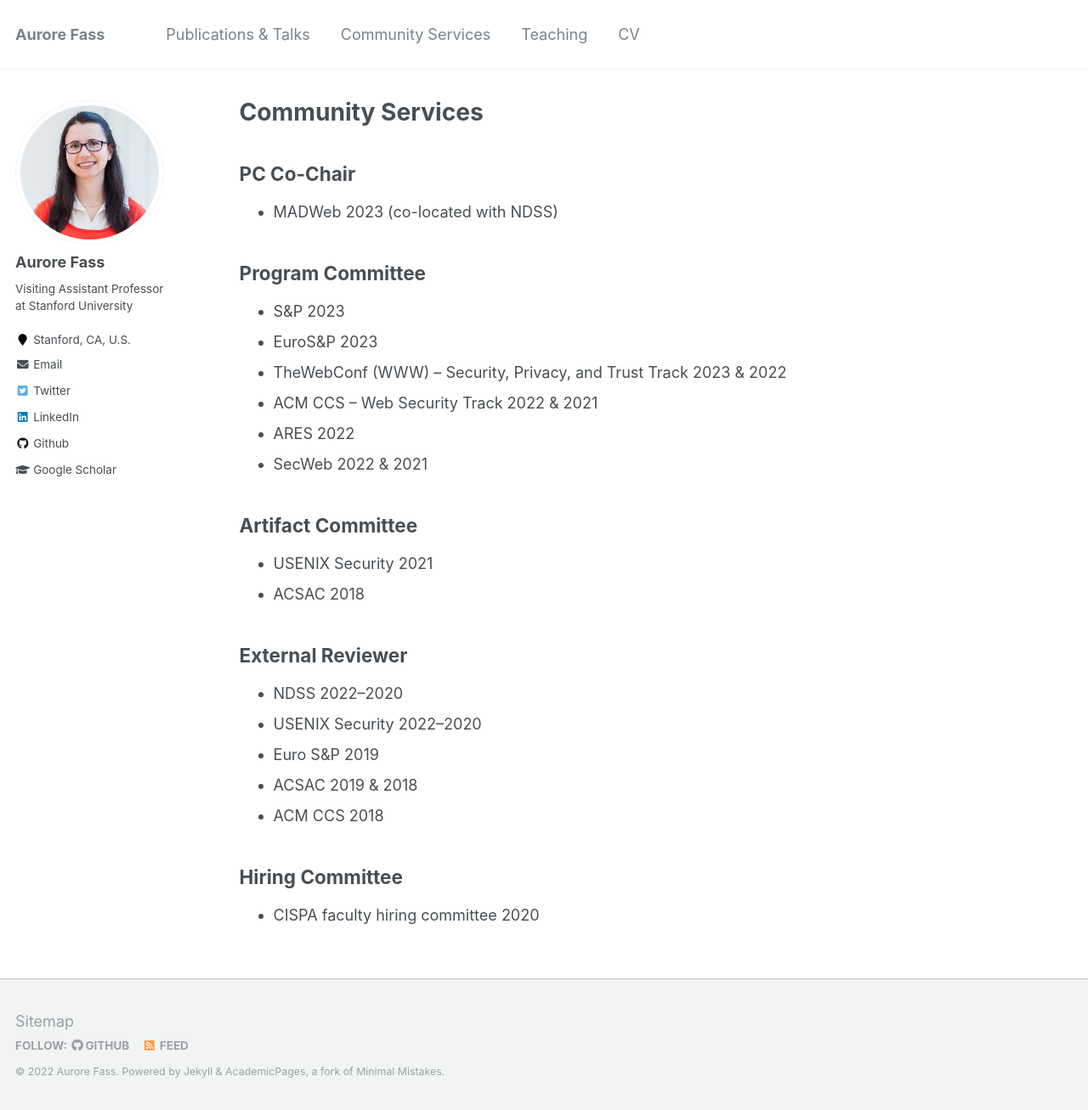
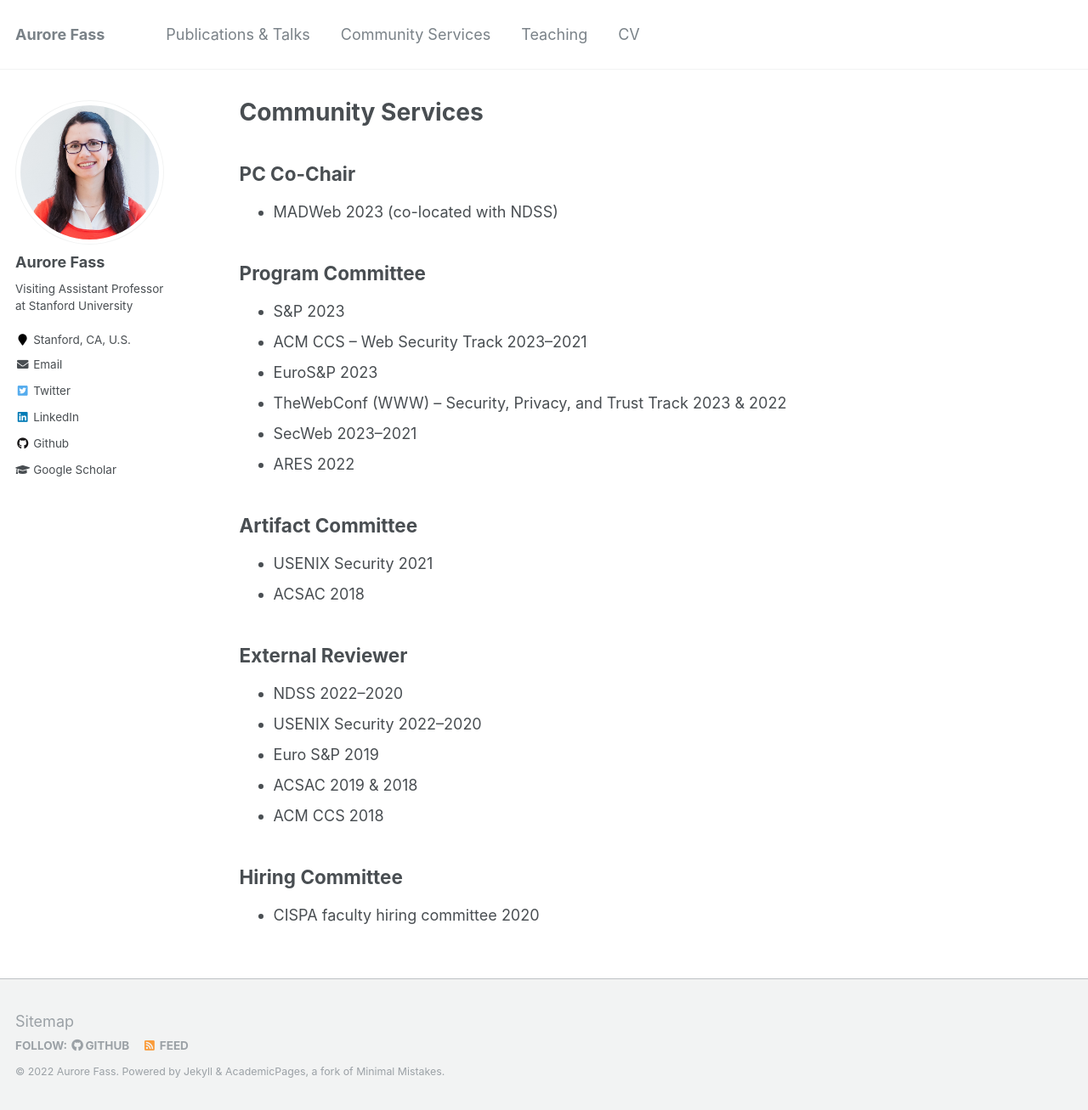
Before and after one commit to Aurore54F/aurore54f.github.io, a Jekyll site: the page built from _pages/services.md, in a window 1280 px wide and 1307 px high. Shown: the whole window at 85% size. Built offline with Jekyll 4.4.1, drawn with Linux system fonts in a browser that asks for light colours.

Commit message:
Updated services

```diff
--- a/_pages/services.md
+++ b/_pages/services.md
@@ -14,11 +14,11 @@ author_profile: true
 ## Program Committee
 
 * S&P 2023
+* ACM CCS -- Web Security Track 2023--2021
 * EuroS&P 2023
 * TheWebConf (WWW) -- Security, Privacy, and Trust Track 2023 & 2022
-* ACM CCS -- Web Security Track 2022 & 2021
+* SecWeb 2023--2021
 * ARES 2022
-* SecWeb 2022 & 2021
 
 ## Artifact Committee
 
```
Also changed, not shown: 1 other file.
